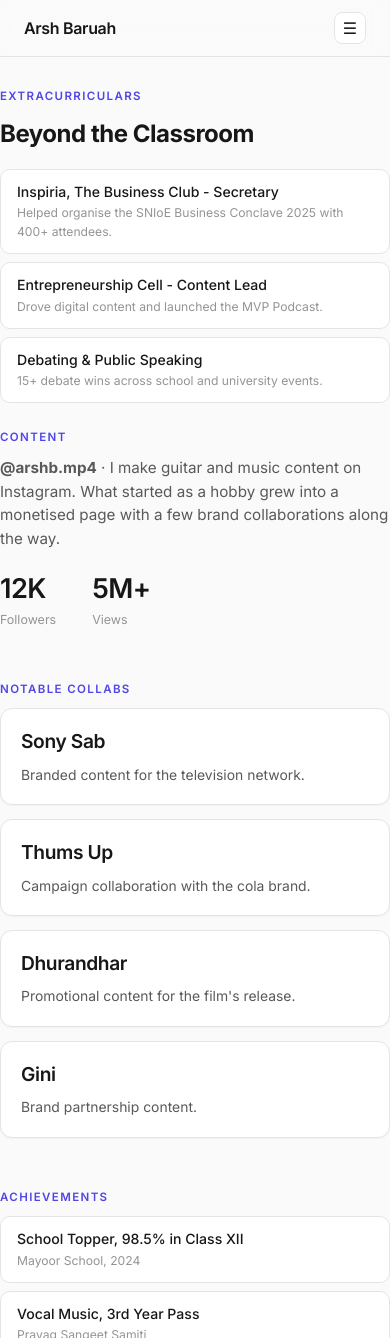
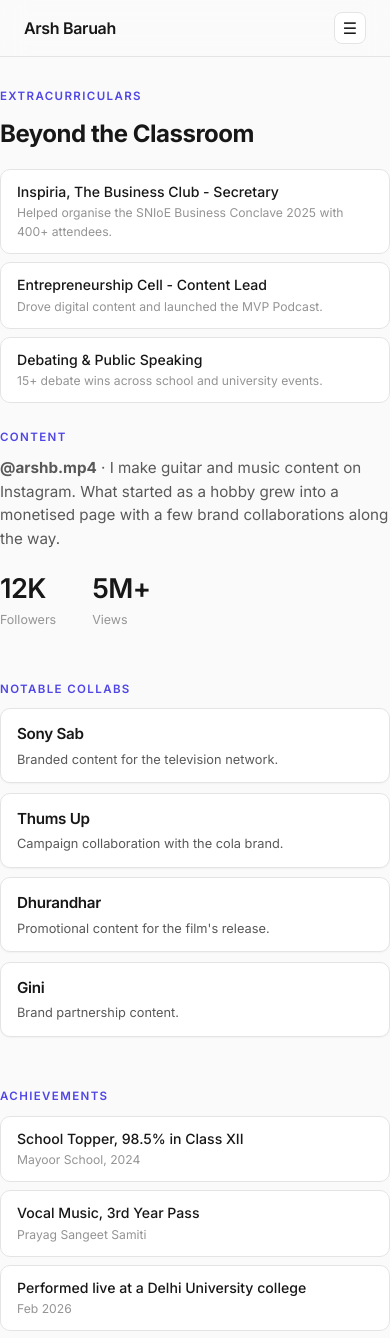
Before and after one commit to arshbaruah/Portfolio, a React (Vite) app: page /music in a window 390 px wide. Shown: the top 1338 px of the page. Built offline with nearby package versions, Linux system fonts and the light colour scheme.

Commit message:
Mobile overflow fix, Space Grotesk title, shorter tagline and copy, compact collabs, one-line contact, animated hamburger

```diff
--- a/index.html
+++ b/index.html
@@ -9,7 +9,7 @@
     <link rel="preconnect" href="https://fonts.googleapis.com" />
     <link rel="preconnect" href="https://fonts.gstatic.com" crossorigin />
     <link
-      href="https://fonts.googleapis.com/css2?family=Inter:wght@400;500;600;700&display=swap"
+      href="https://fonts.googleapis.com/css2?family=Inter:wght@400;500;600;700&family=Space+Grotesk:wght@500;600&display=swap"
       rel="stylesheet"
     />
     <script>
--- a/src/components/Nav.jsx
+++ b/src/components/Nav.jsx
@@ -32,7 +32,7 @@ export default function Nav() {
           Arsh Baruah
         </Link>
         <button
-          className="hamburger"
+          className={`hamburger${open ? " open" : ""}`}
           aria-label="Menu"
           onClick={() => setOpen((o) => !o)}
         >
--- a/src/data.js
+++ b/src/data.js
@@ -9,7 +9,7 @@ export const socials = {
 };
 
 export const about = {
-  tagline: ["Economics", "Finance", "Building Stuff", "Solving Problems", "Creating Content"],
+  tagline: ["Building Stuff", "Solving Problems", "Creating Content"],
   bio: "I'm an Economics & Finance undergraduate at Shiv Nadar University (Class of 2028), curious about corporate finance, investing, and technology. These days I'm learning by building Azat, a subscription management app, and by creating music content that has somehow found an audience of 12,000 people. I also debate, volunteer, and help organise events on campus.",
   education: "BSc Economics & Finance, Shiv Nadar University · Class of 2028",
   cv: "/ArshBaruah_CV_Final.pdf",
@@ -55,28 +55,28 @@ export const internships = [
     org: "The Body Shop (Quest Retail)",
     period: "Jun 2026 – Aug 2026",
     current: true,
-    desc: "Store visit reports, store analytics, and AI assisted market basket analysis. Analysed de-growth stage stores and helped plan interventions to lift sales, with time across the marketing and corporate finance teams.",
+    desc: "Store visit reports, store analytics, and AI assisted market basket analysis, with time across the marketing and corporate finance teams.",
   },
   {
     role: "Founders' Office Intern",
     org: "Voyita",
     period: "2026",
     current: true,
-    desc: "Helped across operations, content, and marketing at a group travel management startup, and worked on bringing in sales qualified leads.",
+    desc: "Operations, content, marketing, and sales qualified leads at a group travel management startup.",
   },
   {
     role: "Finance Intern",
     org: "SMBC",
     period: "May 2025 – Jul 2025",
     current: false,
-    desc: "Worked on the ICFR segment of the bank's financial statement audit, a peer comparison study, and Nostro account reconciliation on Oracle.",
+    desc: "ICFR work on the bank's financial statement audit, a peer comparison study, and Nostro reconciliation on Oracle.",
   },
   {
     role: "Research Intern",
     org: "Grameen Foundation India",
     period: "Jun 2024 – Jul 2024",
     current: false,
-    desc: "Researched online marketing channels for women entrepreneurs across Delhi on a JP Morgan funded project.",
+    desc: "Marketing research for women entrepreneurs across Delhi on a JP Morgan funded project.",
   },
 ];
 
--- a/src/index.css
+++ b/src/index.css
@@ -41,9 +41,11 @@
 
 html {
   scroll-behavior: smooth;
+  overflow-x: hidden;
 }
 
 body {
+  overflow-x: hidden;
   font-family: var(--sans);
   background: var(--bg);
   color: var(--text);
@@ -179,6 +181,16 @@ button {
   font-size: 1rem;
   align-items: center;
   justify-content: center;
+  transition: transform 0.25s ease, border-color 0.2s;
+}
+
+.hamburger:active {
+  transform: scale(0.9);
+}
+
+.hamburger.open {
+  transform: rotate(90deg);
+  border-color: var(--border-strong);
 }
 
 /* ---------- Hero ---------- */
@@ -187,9 +199,11 @@ button {
 }
 
 .hero h1 {
+  font-family: "Space Grotesk", var(--sans);
   font-size: clamp(2.6rem, 6.5vw, 3.8rem);
   font-weight: 600;
   line-height: 1.08;
+  letter-spacing: -0.03em;
 }
 
 .hero .tagline {
@@ -371,6 +385,26 @@ button {
   flex: 1;
 }
 
+/* Compact card variant (collabs) */
+.card-grid.tight {
+  gap: 0.6rem;
+  grid-template-columns: repeat(auto-fill, minmax(210px, 1fr));
+}
+
+.card.compact {
+  padding: 0.8rem 1rem;
+  border-radius: 10px;
+}
+
+.card.compact h3 {
+  font-size: 0.95rem;
+}
+
+.card.compact p.desc {
+  font-size: 0.8rem;
+  margin-top: 0.25rem;
+}
+
 /* ---------- Tags (projects only) ---------- */
 .tags {
   display: flex;
@@ -400,7 +434,7 @@ button {
   background: var(--bg-card);
   border: 1px solid var(--border);
   border-radius: 12px;
-  padding: 1.1rem 1.3rem;
+  padding: 0.95rem 1.15rem;
   box-shadow: var(--shadow);
   transition: transform 0.22s ease, box-shadow 0.22s ease, border-color 0.22s ease;
 }
@@ -420,7 +454,7 @@ button {
 }
 
 .job h3 {
-  font-size: 1.2rem;
+  font-size: 1.02rem;
   font-weight: 600;
 }
 
@@ -437,9 +471,9 @@ button {
 }
 
 .job p.desc {
-  font-size: 0.87rem;
+  font-size: 0.84rem;
   color: var(--text-mid);
-  margin-top: 0.55rem;
+  margin-top: 0.4rem;
 }
 
 /* ---------- Achievements / simple lists ---------- */
--- a/src/pages/Extracurriculars.jsx
+++ b/src/pages/Extracurriculars.jsx
@@ -52,10 +52,10 @@ export default function Extracurriculars() {
         <Reveal>
           <p className="section-label">Notable Collabs</p>
         </Reveal>
-        <div className="card-grid">
+        <div className="card-grid tight">
           {extras.collabs.map((c) => (
             <Reveal key={c.brand}>
-              <div className="card" style={{ height: "100%" }}>
+              <div className="card compact" style={{ height: "100%" }}>
                 <h3>{c.brand}</h3>
                 <p className="desc">{c.desc}</p>
               </div>
--- a/src/pages/Home.jsx
+++ b/src/pages/Home.jsx
@@ -67,12 +67,11 @@ export default function Home() {
         <Reveal>
           <p className="section-label">Contact</p>
           <p>
-            The best way to reach me is by email at{" "}
-            <a href={`mailto:${socials.email}`}>{socials.email}</a>, or on{" "}
+            <a href={`mailto:${socials.email}`}>{socials.email}</a>
+            {" · "}
             <a href={socials.linkedin} target="_blank" rel="noreferrer">
               LinkedIn
             </a>
-            .
           </p>
         </Reveal>
       </section>
```
